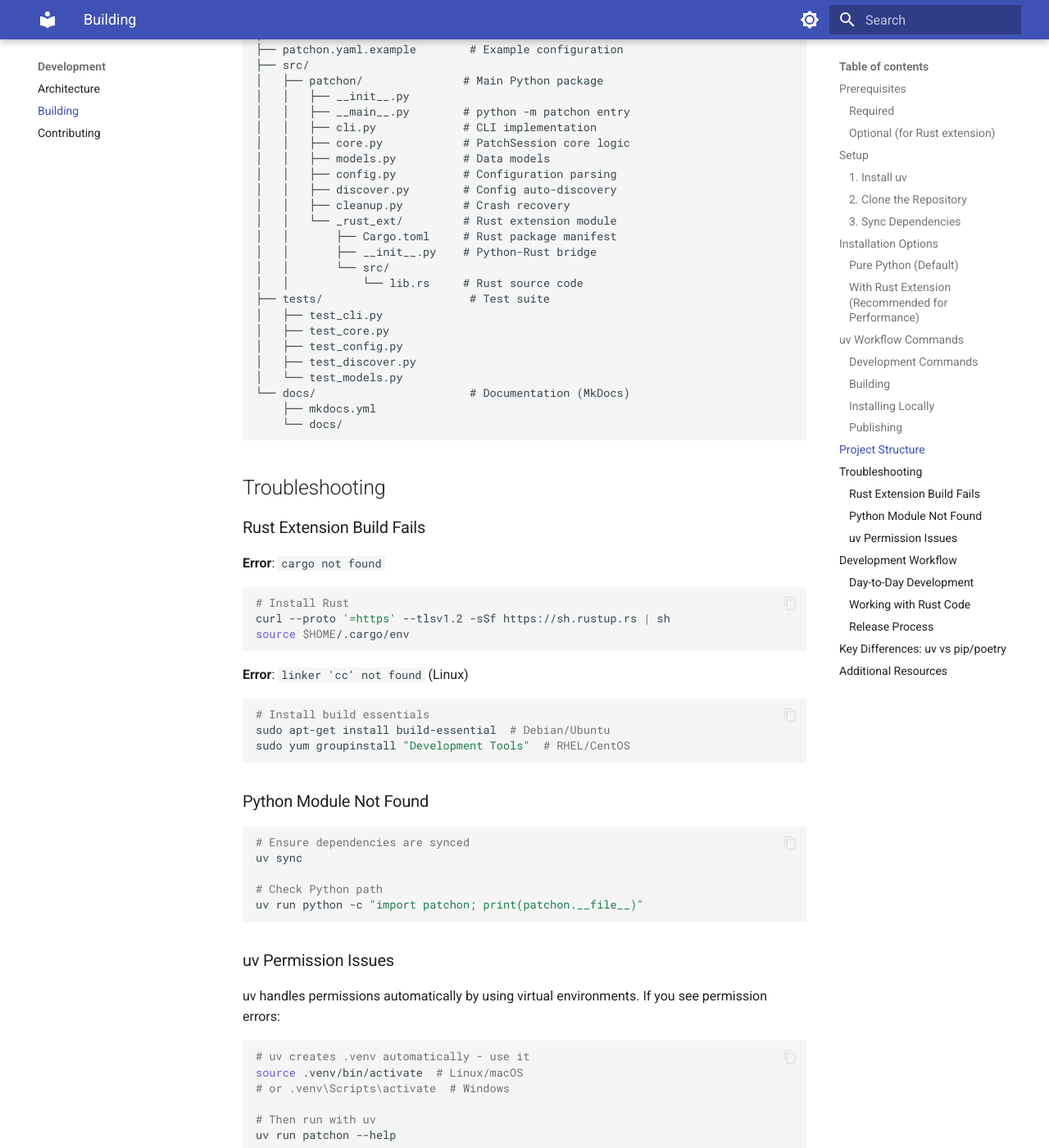
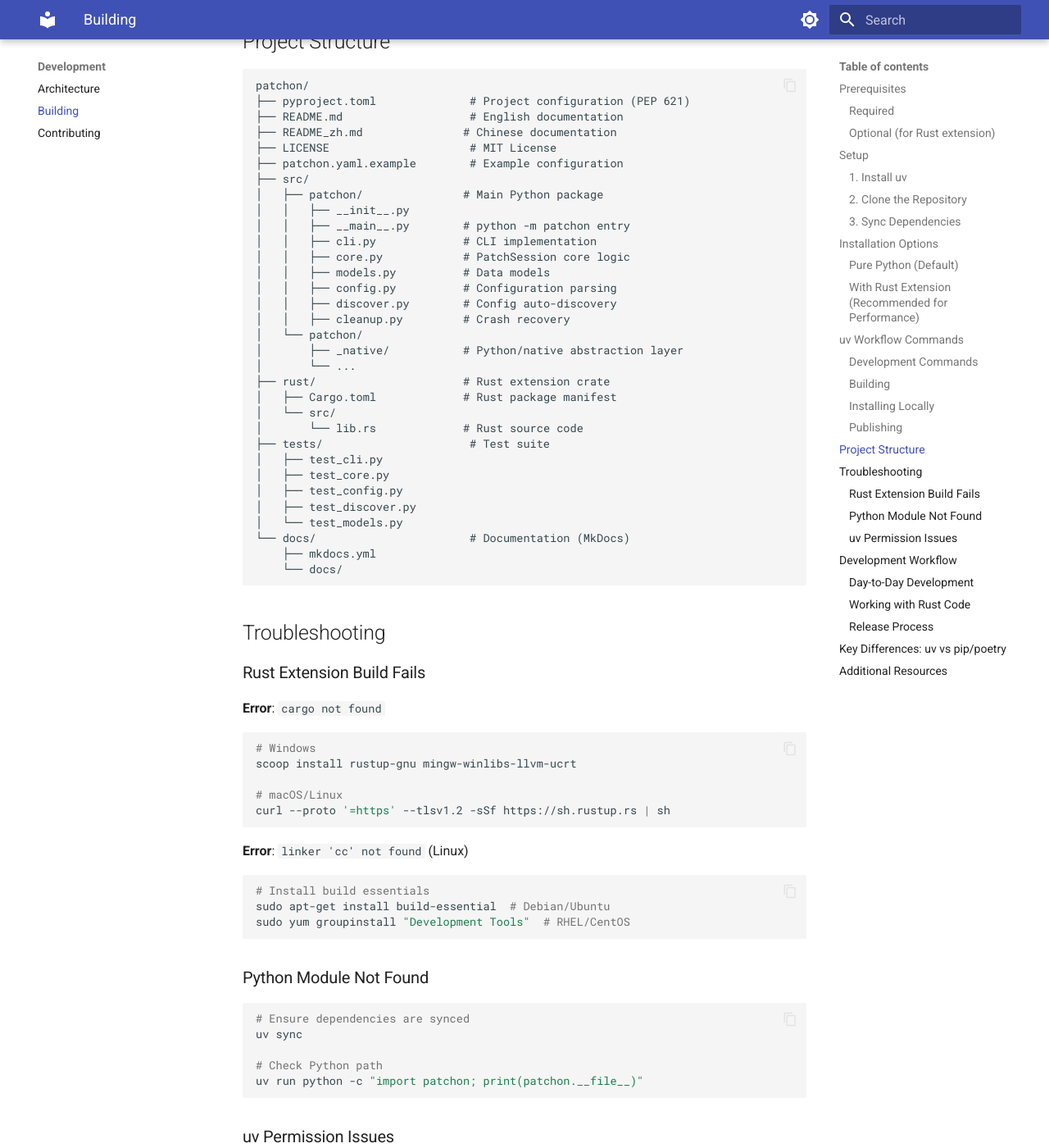
Before and after one commit to cskujou/patchon, an MkDocs documentation site: the page built from docs/docs/development/building.md, in a window 1280 px wide and 1400 px high, scrolled down 3335 px. Shown: the whole window at 82% size. Built offline with MkDocs 1.6.1 and Material for MkDocs 9.7.7, drawn with Linux system fonts in a browser that asks for light colours; the version menu is left out; some of the changed text lies outside the part shown.

Commit message:
Support GNU Rust toolchain on Windows

````diff
--- a/docs/docs/development/building.md
+++ b/docs/docs/development/building.md
@@ -15,6 +15,7 @@
 
 - Rust toolchain (latest stable)
 - cargo (comes with Rust)
+- On Windows: GNU toolchain support via `rustup-gnu` and `mingw-winlibs-llvm-ucrt`
 
 ## Setup
 
@@ -66,13 +67,17 @@
 For optimal performance, build with the Rust extension:
 
 ```bash
-# Install Rust (if not already installed)
+# Windows (recommended)
+scoop install rustup-gnu mingw-winlibs-llvm-ucrt
+
+# macOS/Linux
 curl --proto '=https' --tlsv1.2 -sSf https://sh.rustup.rs | sh
-source $HOME/.cargo/env
 
 # Build and install with Rust extension using maturin
 uv run maturin develop --release
 ```
+
+On Windows, `patchon` targets `x86_64-pc-windows-gnu` for local development. This avoids requiring MSVC Build Tools or the Windows SDK.
 
 ## uv Workflow Commands
 
@@ -160,11 +165,13 @@
 │   │   ├── config.py          # Configuration parsing
 │   │   ├── discover.py        # Config auto-discovery
 │   │   ├── cleanup.py         # Crash recovery
-│   │   └── _rust_ext/         # Rust extension module
-│   │       ├── Cargo.toml     # Rust package manifest
-│   │       ├── __init__.py    # Python-Rust bridge
-│   │       └── src/
-│   │           └── lib.rs     # Rust source code
+│   └── patchon/
+│       ├── _native/           # Python/native abstraction layer
+│       └── ...
+├── rust/                      # Rust extension crate
+│   ├── Cargo.toml             # Rust package manifest
+│   └── src/
+│       └── lib.rs             # Rust source code
 ├── tests/                      # Test suite
 │   ├── test_cli.py
 │   ├── test_core.py
@@ -183,9 +190,11 @@
 **Error**: `cargo not found`
 
 ```bash
-# Install Rust
+# Windows
+scoop install rustup-gnu mingw-winlibs-llvm-ucrt
+
+# macOS/Linux
 curl --proto '=https' --tlsv1.2 -sSf https://sh.rustup.rs | sh
-source $HOME/.cargo/env
 ```
 
 **Error**: `linker 'cc' not found` (Linux)
@@ -254,6 +263,14 @@
 uv run patchon --version
 ```
 
+On Windows, make sure the active Rust toolchain is GNU:
+
+```bash
+rustup show
+```
+
+You should see `x86_64-pc-windows-gnu` as the active default toolchain.
+
 ### Release Process
 
 1. Update version in `src/patchon/__init__.py`
````
Also changed, not shown: docs/docs/getting-started/installation.md (+9 -3 lines), docs/docs/user-guide/advanced.md (+3 -2 lines), docs/docs/user-guide/troubleshooting.md (+6 -0 lines), README.md, README_zh.md, 7 other files.
